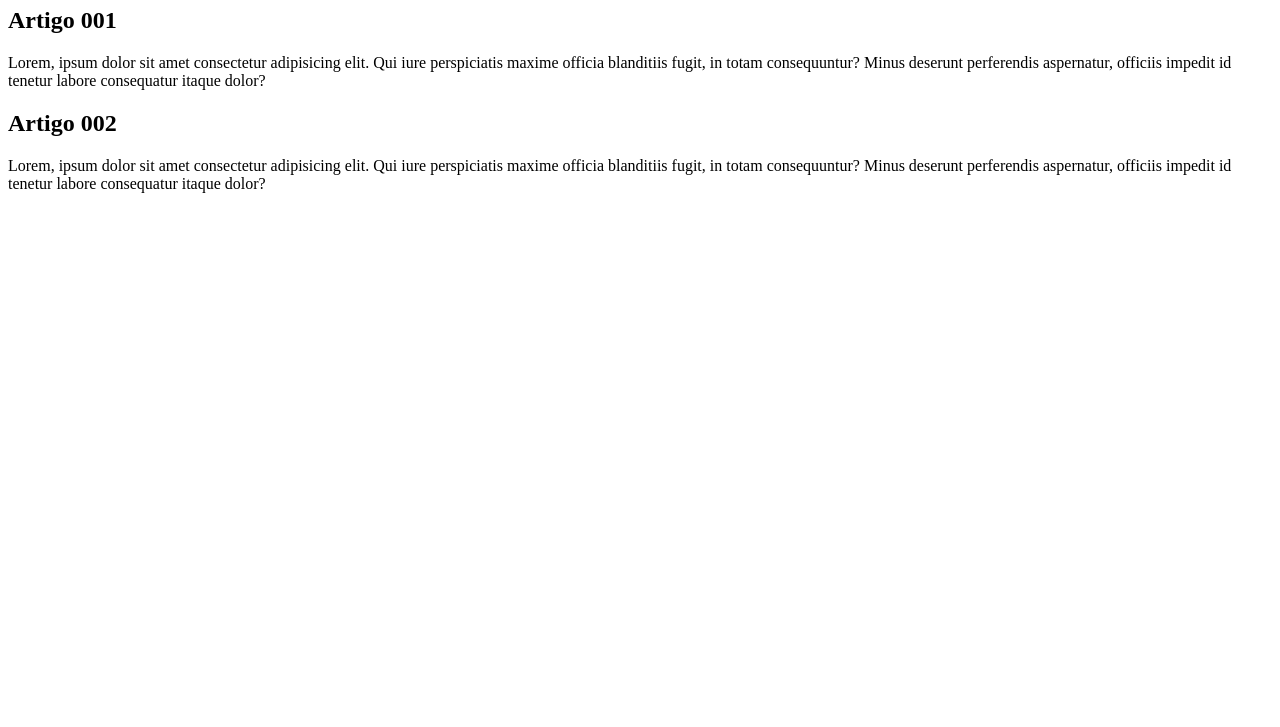
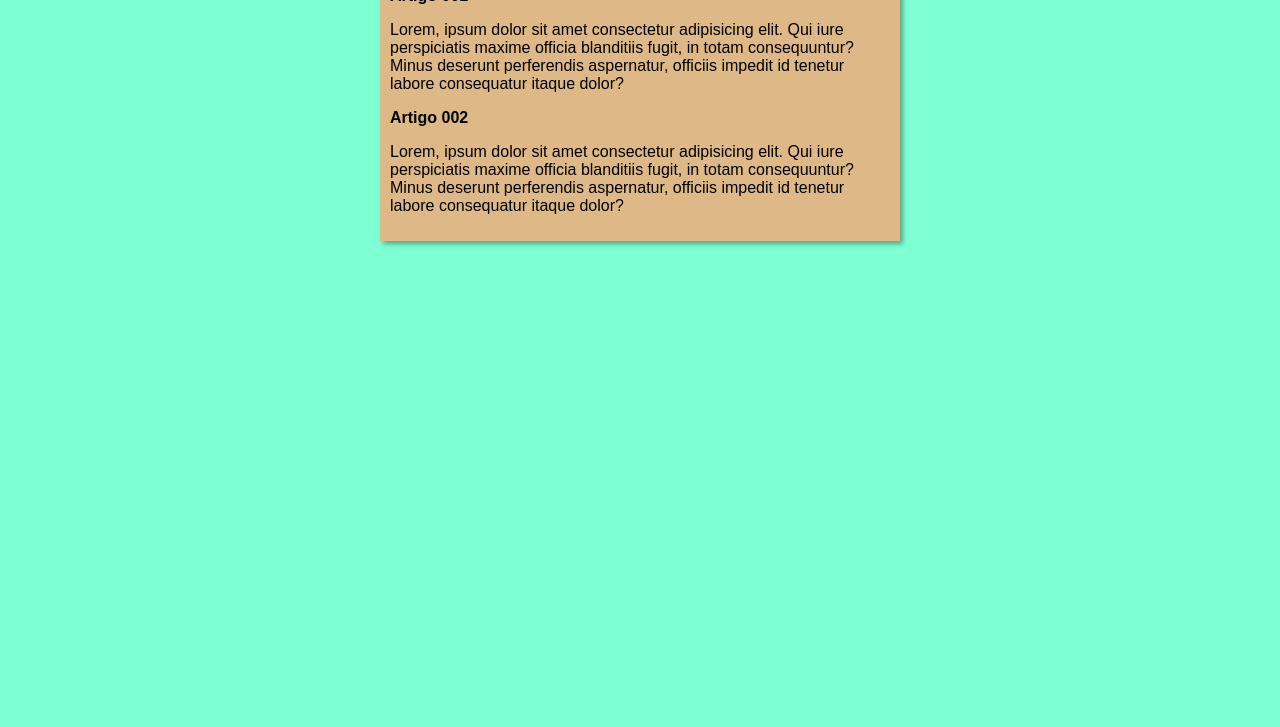
Before and after one commit to joirancosta/projeto-site, a plain HTML site: page index.html in a window 1280 px wide. Shown: the part 73-800 px from the top of the page. Drawn offline with Linux system fonts and the light colour scheme.

Commit message:
add design

```diff
--- a/index.html
+++ b/index.html
@@ -5,6 +5,7 @@
     <meta http-equiv="X-UA-Compatible" content="IE=edge">
     <meta name="viewport" content="width=device-width, initial-scale=1.0">
     <title>Título do site</title>
+    <link rel="stylesheet" href="style.css">
 </head>
 <body>
     <main>
--- /dev/null
+++ b/style.css
@@ -0,0 +1,16 @@
+* {
+    font-family: Arial, Helvetica, sans-serif;
+    font-size: 16px;
+}
+
+body {
+    background-color: aquamarine;
+}
+
+main {
+    background-color: burlywood;
+    width: 500px;
+    margin: auto;
+    padding: 10px;
+    box-shadow: 3px 3px 5px rgba(0, 0, 0, 0.349);
+}
```
